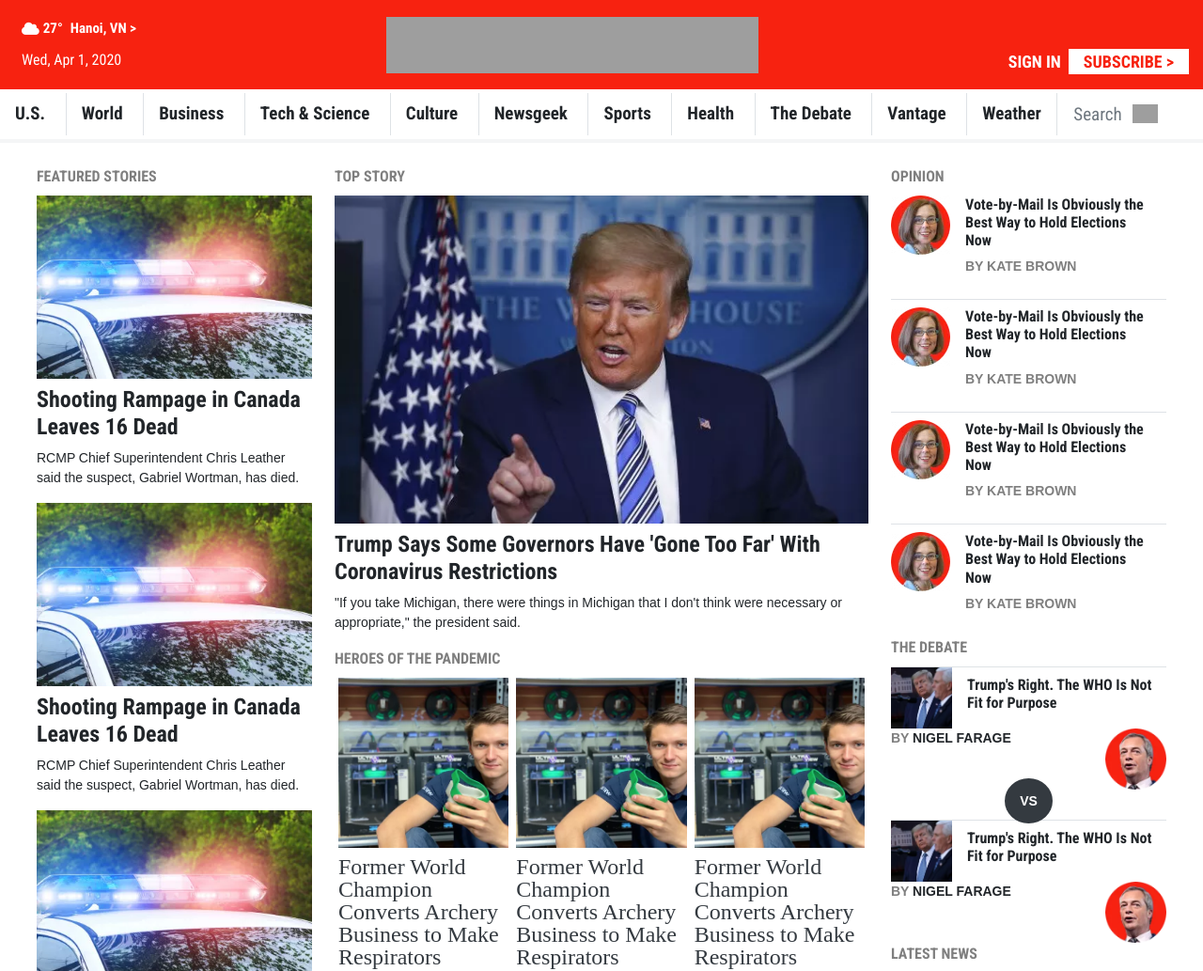
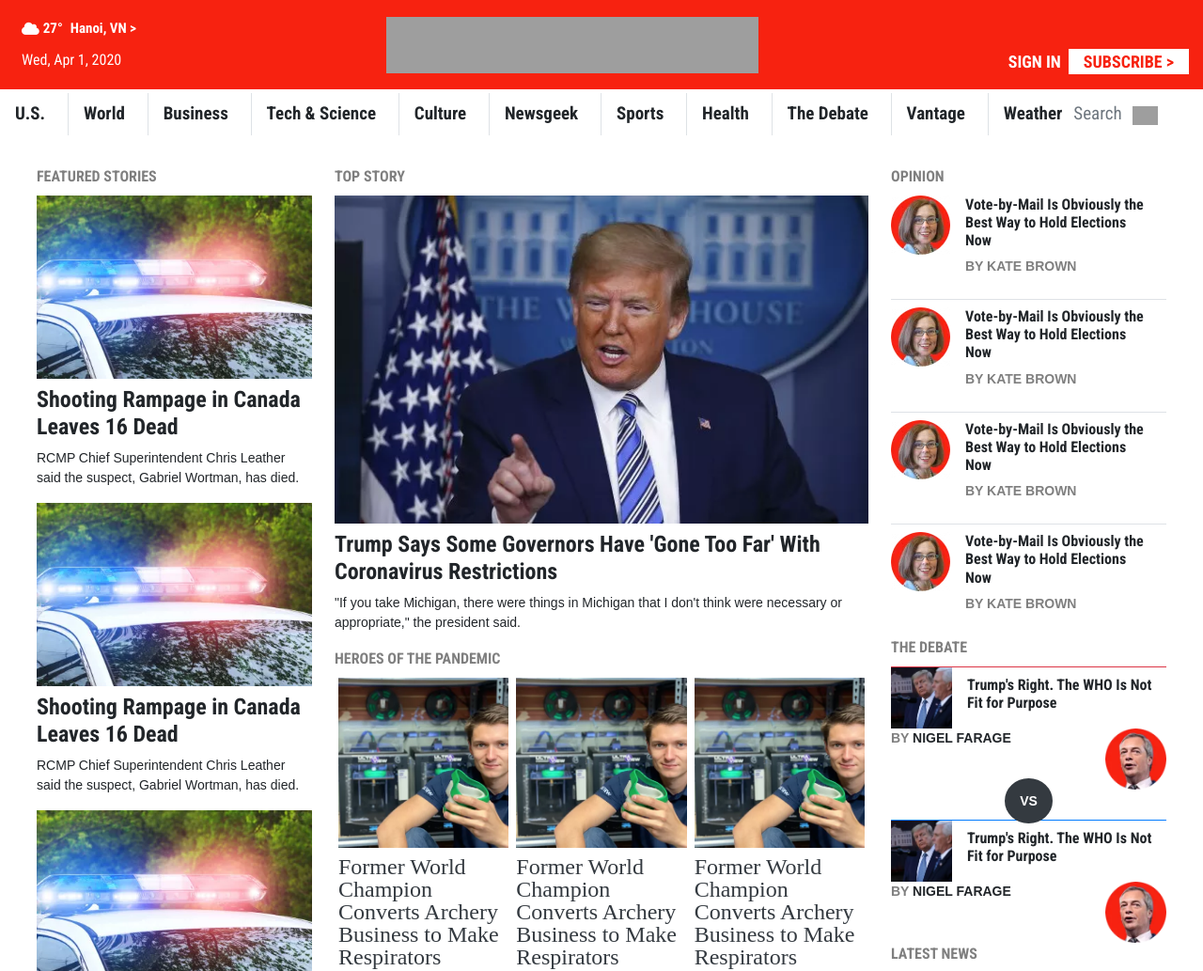
Before and after one commit to Daniduran-dev/newsweek, a plain HTML site: page index.html in a window 1280 px wide. Shown: the top 1033 px of the page at 94% size. Drawn offline with nearby package versions, Linux system fonts and the light colour scheme; grey boxes are pictures that could not be loaded.

Commit message:
added colors to the borders at debate section

```diff
--- a/index.html
+++ b/index.html
@@ -62,8 +62,8 @@
         </div>
       </div>
     </div>
-    <nav class="container-xl navbar d-none d-lg-flex p-0 text-nowrap font-weight-bold">
-      <ul class="navbar text flex-nowrap bg-white flex-fill pr-5 mb-1 py-1">
+    <nav class="container-xl navbar d-none d-lg-flex p-0 text-nowrap font-weight-bold bg-white">
+      <ul class="navbar text flex-nowrap flex-fill pr-0 mb-1 py-1">
         <li class="nav-link pl-0"><a href="#" class="text-decoration-none text-body red-hover">U.S.</a></li>
         <li class="nav-link border-left"><a href="#" class="text-decoration-none text-body red-hover">World</a></li>
         <li class="nav-link border-left"><a href="#" class="text-decoration-none text-body red-hover">Business</a></li>
@@ -76,13 +76,13 @@
         <li class="nav-link border-left"><a href="#" class="text-decoration-none text-body red-hover">The Debate</a>
         </li>
         <li class="nav-link border-left"><a href="#" class="text-decoration-none text-body red-hover">Vantage</a></li>
-        <li class="nav-link border-left border-right"><a href="#"
+        <li class="nav-link border-left pr-0"><a href="#"
             class="text-decoration-none text-body red-hover">Weather</a></li>
-        <form class="form-inline flex-nowrap" action="">
-          <input class="form-control border-0" type="text" placeholder="Search">
-          <img class="magnifier" src="https://g.newsweek.com/www/images/icon-search-glass.svg" alt="Search">
-        </form>
       </ul>
+      <form class="form-inline flex-nowrap pr-5" action="">
+        <input class="form-control border-0 pt-0" type="text" placeholder="Search">
+        <img class="magnifier" src="https://g.newsweek.com/www/images/icon-search-glass.svg" alt="Search">
+      </form>
     </nav>
   </header>
   <!-- Main Section -->
@@ -299,7 +299,7 @@
             </div>
         </div>
         <h7 class="text-black-50 font-weight-bold text-uppercase">The debate</h7>
-        <div class="mt-2 media border-top">
+        <div class="mt-2 media border-danger border border-left-0 border-right-0 border-bottom-0">
           <img class="img-fluid small-img" src="/img/trump-pence-small.webp"
               alt="trump and pence">
             <div class="media-body pl-3 align-self-center">
@@ -315,7 +315,7 @@
         <div class="text-center">
           <p class="bg-dark rounded-circle d-inline p-3 font-weight-bold text-white">VS</p>
         </div>
-        <div class="mt-2 media border-top">
+        <div class="mt-2 media border-primary border border-left-0 border-right-0 border-bottom-0">
           <img class="img-fluid small-img" src="/img/trump-pence-small.webp"
               alt="trump and pence">
             <div class="media-body pl-3 align-self-center">
```
